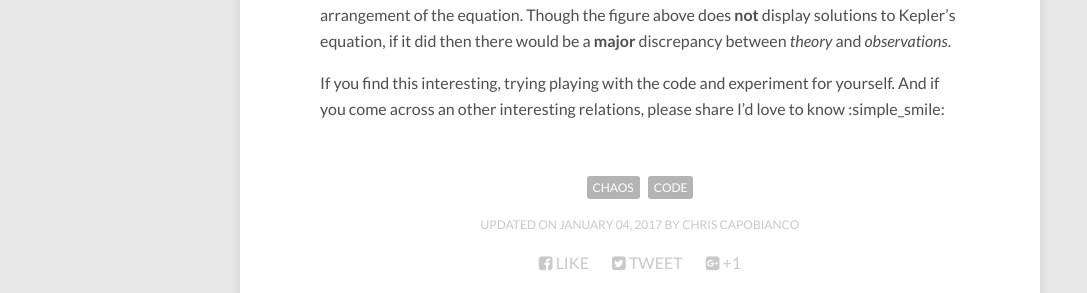
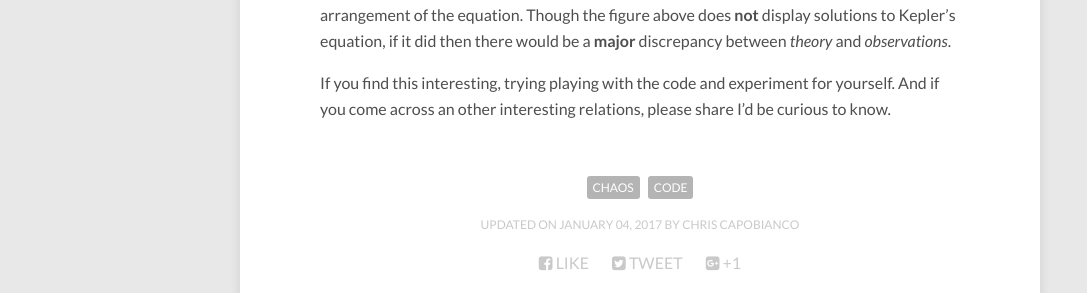
Before and after one commit to ccapo/infinitedimensionalspace.github.io, a Jekyll site: the page built from _posts/2017-01-03-dynamical-chaos.md, in a window 1280 px wide and 900 px high, scrolled down 1854 px. Shown: the part 187-480 px from the top of the window, without its empty margins (0-1087 px from the left). Built offline with Jekyll 4.4.1, drawn with Linux system fonts in a browser that asks for light colours; nearby versions of some CDN libraries; comment, search, counter and statistics services are not loaded.

Commit message:
Update 2017-01-03-dynamical-chaos.md

```diff
--- a/_posts/2017-01-03-dynamical-chaos.md
+++ b/_posts/2017-01-03-dynamical-chaos.md
@@ -27,4 +27,4 @@ It produced a symmetrical version of the logistic map, centred on zero:
 
 The two recurrence relations appear to be quite different, but they seem to produce similar chaotic behaviour. This recurrence formula is actually based on [Kepler's equation](https://en.wikipedia.org/wiki/Kepler%27s_equation), and in fact it is possible to solve Kepler's equation using fixed point iteration after a simple re-arrangement of the equation. Though the figure above does **not** display solutions to Kepler's equation, if it did then there would be a **major** discrepancy between *theory* and *observations*.
 
-If you find this interesting, trying playing with the code and experiment for yourself. And if you come across an other interesting relations, please share I'd love to know :simple_smile:
+If you find this interesting, trying playing with the code and experiment for yourself. And if you come across an other interesting relations, please share I'd be curious to know.
```
